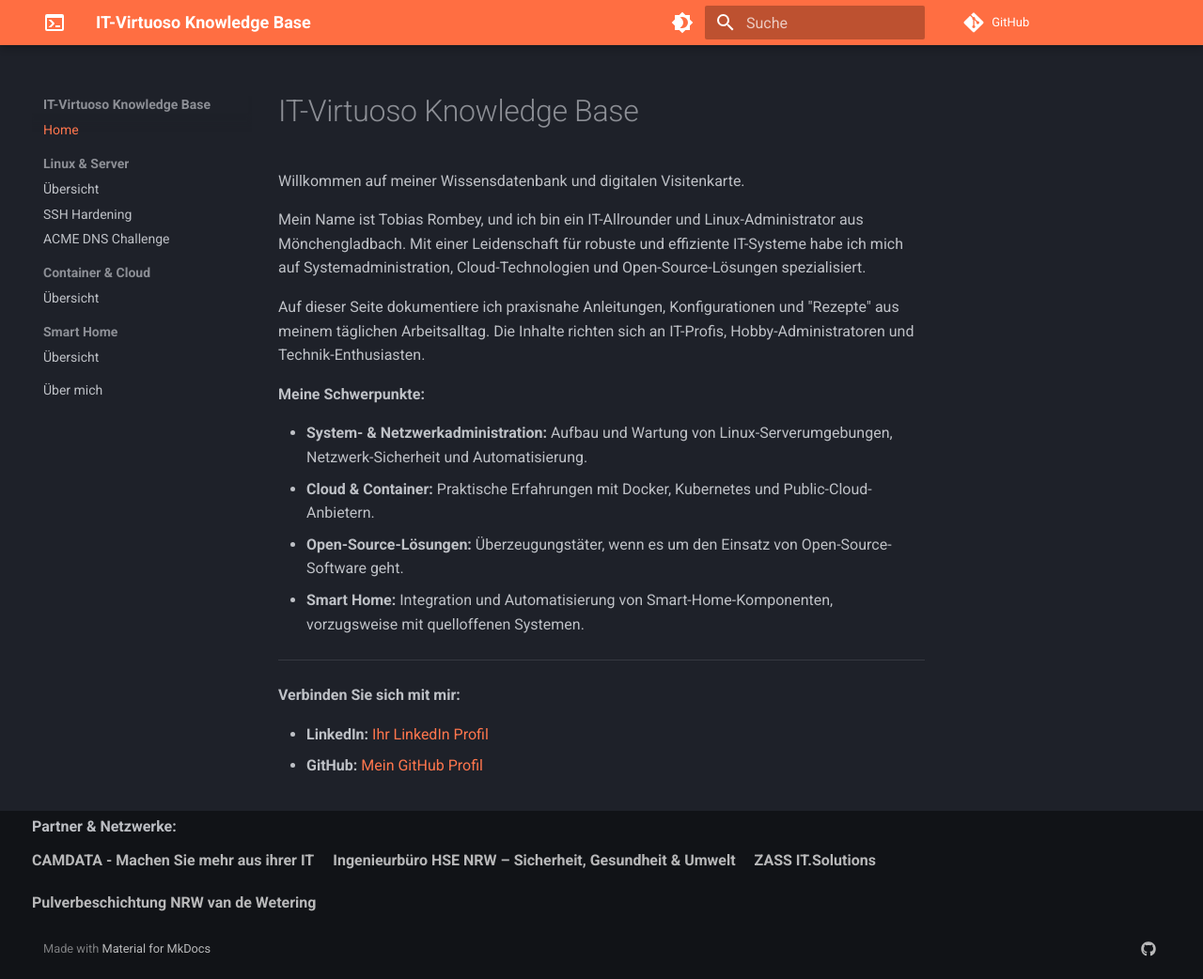
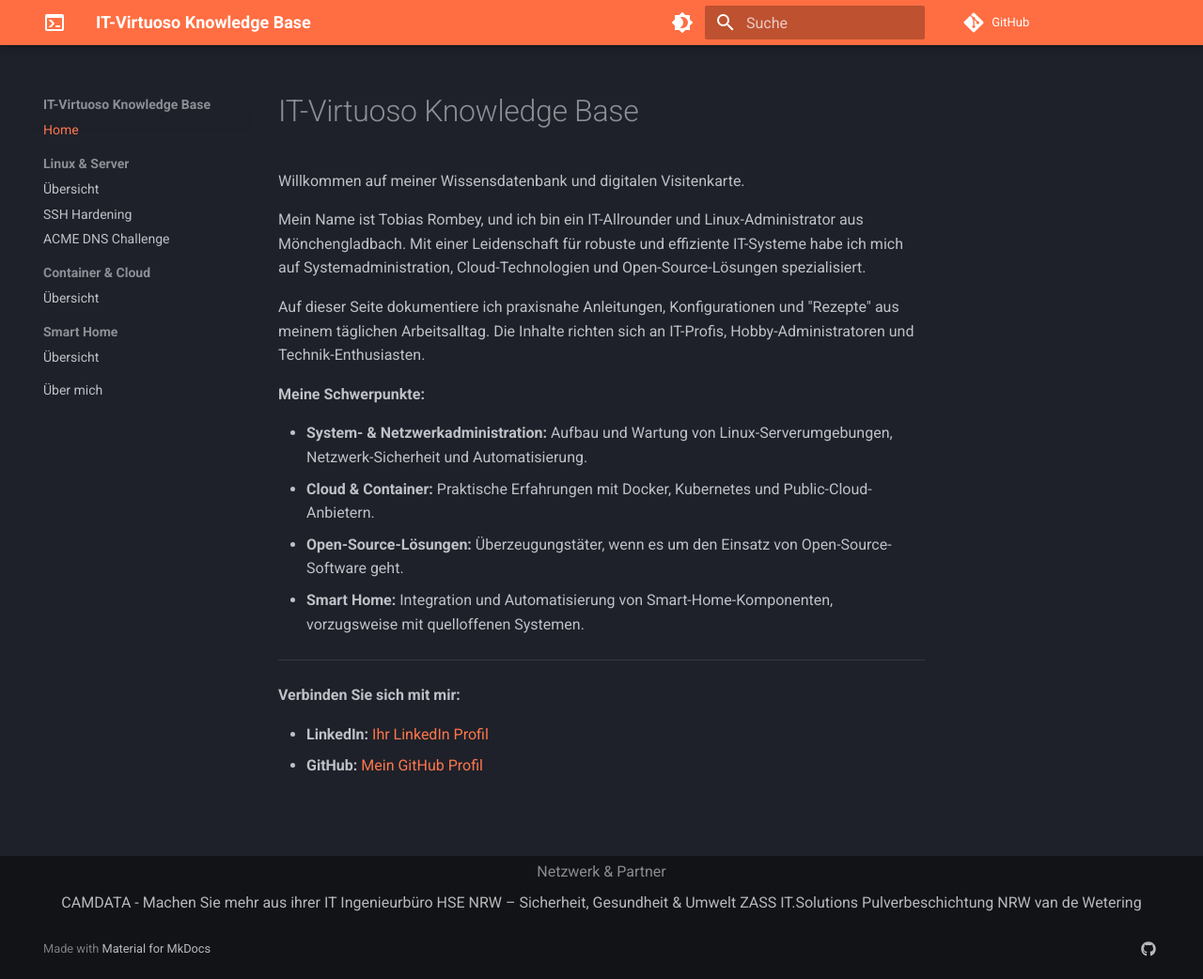
Before and after one commit to rombey86/mkdocs, an MkDocs documentation site: the page built from docs/index.md, in a window 1280 px wide and 1042 px high. Shown: the whole window at 94% size. Built offline with MkDocs 1.6.1 and Material for MkDocs 9.7.7, drawn with Linux system fonts in a browser that asks for light colours; comment, search, counter and statistics services are not loaded.

Commit message:
Update main.html

```diff
--- a/overrides/main.html
+++ b/overrides/main.html
@@ -4,17 +4,20 @@
   <hr>
   <div class="md-footer-meta md-typeset">
     <div class="md-footer-meta__inner md-grid">
-      <div class="md-footer-copyright">
-        <div class="md-footer-copyright__highlight">
-          <strong>Partner & Netzwerke:</strong>
-          <nav style="display: flex; gap: 20px; flex-wrap: wrap; margin-top: 10px;">
-            {% for partner in config.extra.partners %}
-              <a href="{{ partner.href }}" title="{{ partner.title }}" target="_blank" rel="noopener" style="font-weight: bold;">
-                {{ partner.name }}
-              </a>
-            {% endfor %}
-          </nav>
+      <div style="text-align: center; width: 100%;">
+
+        <div style="font-size: 0.8rem; opacity: 0.7; margin-bottom: 0.5em;">
+          Netzwerk & Partner
         </div>
+
+        <nav class="partner-nav">
+          {% for partner in config.extra.partners %}
+            <a href="{{ partner.href }}" title="{{ partner.title }}" target="_blank" rel="noopener">
+              {{ partner.name }}
+            </a>
+          {% endfor %}
+        </nav>
+
       </div>
     </div>
   </div>
```
